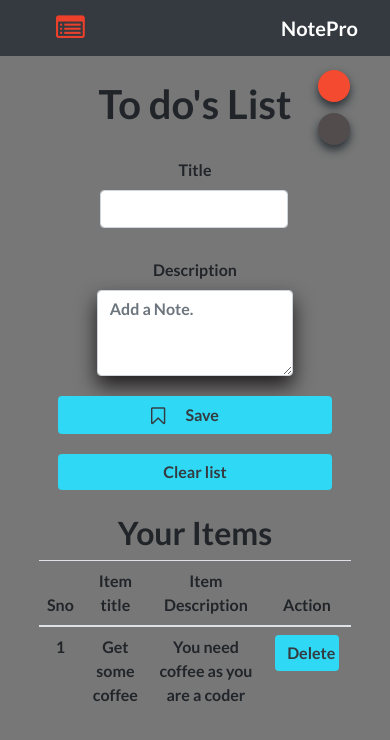
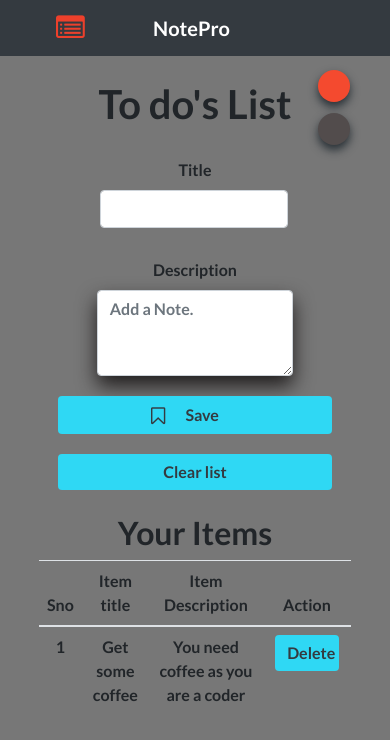
Before and after one commit to Milindmore17/Notepro, a plain HTML site: page index.html in a window 390 px wide. Drawn offline with nearby package versions, Linux system fonts and the light colour scheme.

Commit message:
Update index.html

```diff
--- a/index.html
+++ b/index.html
@@ -142,7 +142,7 @@
                       width: 300%;
                       margin: auto;
                   }
-                 nav.navbar-brand{
+                 a.navbar-brand{
                     position: relative;
                     right: 8rem;
                   }
```
